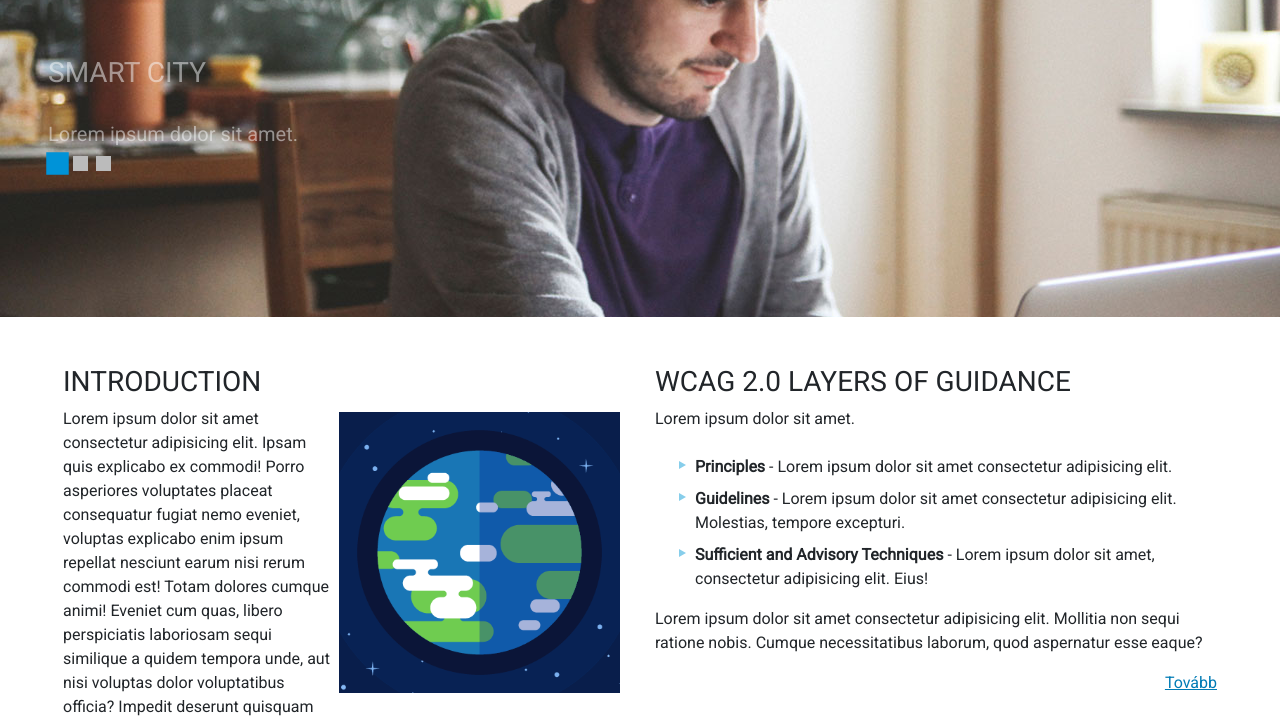
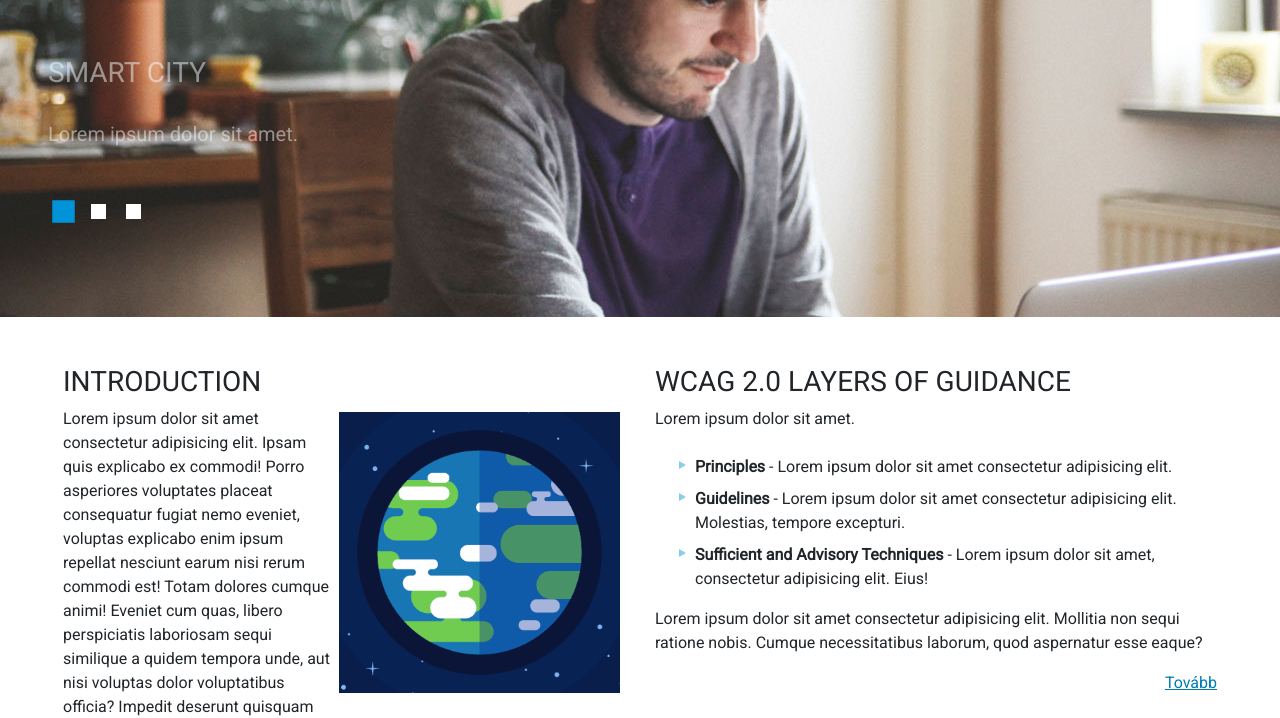
Before and after one commit to TMSBK/PonteSitebuilder, a plain HTML site: page index.html in a window 1280 px wide. Shown: the part 83-801 px from the top of the page. Drawn offline with nearby package versions, Linux system fonts and the light colour scheme.

Commit message:
Small changes on dot, dot-container

```diff
--- a/index.html
+++ b/index.html
@@ -63,15 +63,15 @@
     <div class="container-fluid">
       <div class="row caption-container">
         <div class="col-sm-6 px-5">
-          <div class="caption text-light">
+          <div class="caption text-light py-5">
             <h3>SMART CITY</h3><br>
             <h5>Lorem ipsum dolor sit amet.</h5>
           </div>
-          <div class="caption text-light">
+          <div class="caption text-light py-5">
             <h3>Lorem ipsum 1.</h3><br>
             <h5>Lorem ipsum dolor sit amet 1.</h5>
           </div>
-          <div class="caption text-light">
+          <div class="caption text-light py-5">
             <h3>Lorem ipsum 2.</h3><br>
             <h5>Lorem ipsum dolor sit amet 2.</h5>
           </div>
--- a/styles/captions.css
+++ b/styles/captions.css
@@ -20,8 +20,8 @@
 .dot {
   height: 15px;
   width: 15px;
-  margin: 0 2px;
-  background-color: #bbb;
+  margin: 0 8px;
+  background-color: white;
   display: inline-block;
   transition: all 0.6s ease;
 }
```
